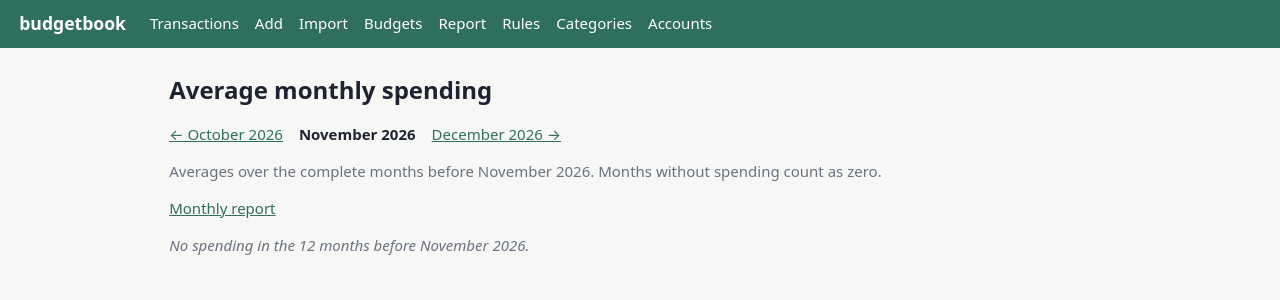
After one commit to Chad9100/budgetbook, a Flask app: page /report/averages in a window 1280 px wide. The commit adds this page. Shown: the top 300 px of the page. Run offline with Flask 3, Linux system fonts and the light colour scheme; data that the repository does not hold is empty.

Commit message:
Add average monthly spending per category over 3, 6 and 12 months
New /report/averages page, linked from the year report. Averages cover the
complete months before the chosen month, count empty months as zero, net out
refunds and skip income-only categories.

```diff
--- a/src/budgetbook/db.py
+++ b/src/budgetbook/db.py
@@ -477,6 +477,15 @@ def year_category_months(year):
         ("%04d-01-01" % year, "%04d-01-01" % (year + 1))).fetchall()
 
 
+def category_net_between(start, end):
+    """Rows of (category_id, category, net_cents) for dates in [start, end)."""
+    return get_db().execute(
+        "SELECT t.category_id, c.name AS category, SUM(t.amount_cents) AS net_cents"
+        " FROM transactions t LEFT JOIN categories c ON c.id = t.category_id"
+        " WHERE t.date >= ? AND t.date < ? GROUP BY t.category_id",
+        (start, end)).fetchall()
+
+
 # ----------------------------------------------------------- pending imports
 
 def save_pending_import(filename, content):
--- /dev/null
+++ b/src/budgetbook/templates/averages.html
@@ -0,0 +1,19 @@
+{% extends "base.html" %}
+{% block title %}Average spending{% endblock %}
+{% block body %}
+<h1>Average monthly spending</h1>
+{% include "_monthnav.html" %}
+<p class="muted">Averages over the complete months before {{ month|month_label }}.
+Months without spending count as zero.</p>
+<p><a href="{{ url_for('report', month=month) }}">Monthly report</a></p>
+{% if rows %}
+<table class="preview">
+<thead><tr><th>Category</th>{% for n in windows %}<th class="num">Last {{ n }} months</th>{% endfor %}</tr></thead>
+{% for e in rows %}
+<tr><th>{{ e.name }}</th>{% for a in e.avg %}<td class="num">{% if a %}{{ a|money }}{% else %}<span class="muted">&ndash;</span>{% endif %}</td>{% endfor %}</tr>
+{% endfor %}
+<tr class="total"><th>Total</th>{% for t in totals %}<td class="num">{{ t|money }}</td>{% endfor %}</tr>
+</table>
+<p class="muted">Each category's net spending, so a refund lowers it; income-only categories are left out.</p>
+{% else %}<p class="empty">No spending in the 12 months before {{ month|month_label }}.</p>{% endif %}
+{% endblock %}
--- a/src/budgetbook/templates/year_report.html
+++ b/src/budgetbook/templates/year_report.html
@@ -18,7 +18,8 @@
   <strong>{{ year }}</strong>
   <a href="{{ url_for('year_report', year=next_year) }}">{{ next_year }} &rarr;</a>
 </p>
-<p><a href="{{ url_for('report', month='%04d-01' % year) }}">Monthly report</a></p>
+<p><a href="{{ url_for('report', month='%04d-01' % year) }}">Monthly report</a>
+&middot; <a href="{{ url_for('averages') }}">Average monthly spending</a></p>
 
 <h2>Spending by category</h2>
 {% if spending %}{{ grid(spending, spending_totals, 'Year') }}
--- a/src/budgetbook/views.py
+++ b/src/budgetbook/views.py
@@ -13,8 +13,8 @@ from .csvimport import (DATE_FORMATS, KNOWN_FORMATS, decode, dup_key, guess_mapp
                         split_duplicates)
 from .forms import (MAX_NAME, validate_account, validate_name, validate_rule,
                     validate_transaction)
-from .money import (amount_range_text, cents_to_input, current_month, parse_amount, shift_month,
-                    valid_month)
+from .money import (amount_range_text, cents_to_input, current_month, month_range,
+                    parse_amount, shift_month, valid_month)
 
 PREVIEW_ROWS = 5
 PARSED_PREVIEW_ROWS = 10
@@ -464,6 +464,31 @@ def register(app):
                          "Jul", "Aug", "Sep", "Oct", "Nov", "Dec"],
             prev_year=year - 1, next_year=year + 1)
 
+    @app.route("/report/averages")
+    def averages():
+        month = month_arg()
+        windows = (3, 6, 12)
+        end = month_range(month)[0]  # complete months before the chosen month
+        cats = {}
+        for n in windows:
+            start = month_range(shift_month(month, -n))[0]
+            for r in db.category_net_between(start, end):
+                entry = cats.setdefault(r["category_id"], {
+                    "name": r["category"] or "Uncategorised", "avg": {}})
+                # net spending per month, rounded to the nearest cent;
+                # months without transactions count as zero
+                entry["avg"][n] = round(-r["net_cents"] / n)
+        rows = []
+        for entry in cats.values():
+            if any(entry["avg"].get(n, 0) > 0 for n in windows):
+                rows.append({"name": entry["name"],
+                             "avg": [max(entry["avg"].get(n, 0), 0) for n in windows]})
+        rows.sort(key=lambda e: (-e["avg"][1], e["name"].casefold()))
+        return render_template(
+            "averages.html", month=month, rows=rows, windows=windows,
+            totals=[sum(e["avg"][i] for e in rows) for i in range(len(windows))],
+            prev_month=shift_month(month, -1), next_month=shift_month(month, 1))
+
     # ------------------------------------------------------------------ import
 
     @app.route("/import", methods=["GET", "POST"])
```
Also changed, not shown: ROADMAP.md (+1 -1 lines), tests/test_averages.py (added, +51 -0 lines), README.md.
